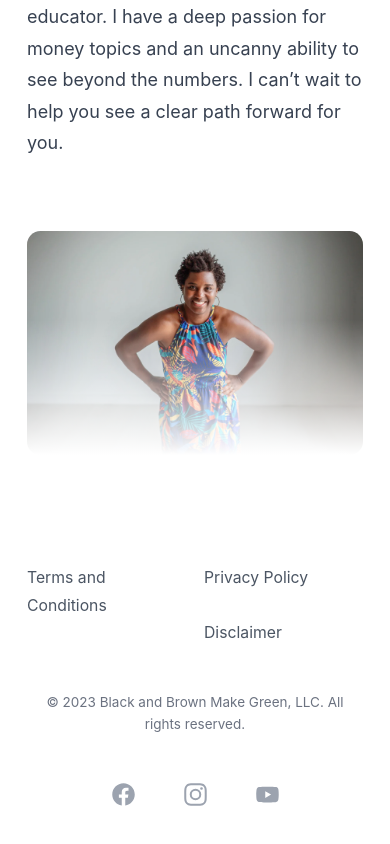
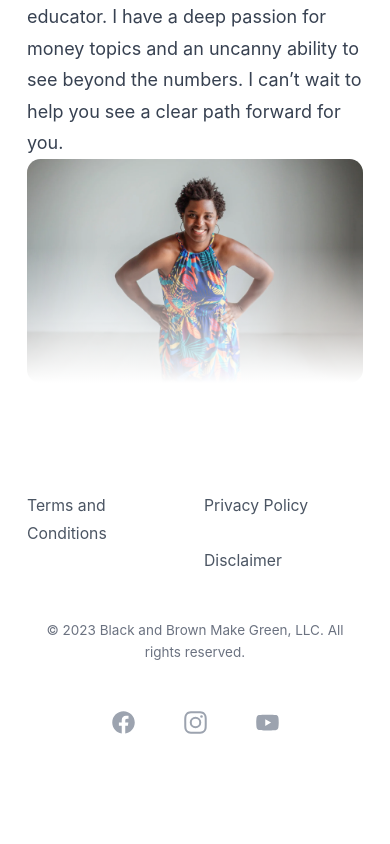
Before and after one commit to damiancarrillo/moneywithconfidence.com, a Vue app: page /about in a window 390 px wide. Shown: the part 3744-4588 px from the top of the page. Built offline with nearby package versions, Linux system fonts and the light colour scheme.

Commit message:
Correct spacing on mobile in about page

```diff
--- a/src/components/about/SectionTwo.vue
+++ b/src/components/about/SectionTwo.vue
@@ -72,7 +72,7 @@
           </div>
         </div>
       </div>
-      <div class="relative overflow-hidden pt-16 lg:pt-20">
+      <div class="relative overflow-hidden lg:pt-20">
         <div class="mx-auto max-w-7xl">
           <img
             class="rounded-xl"
```
